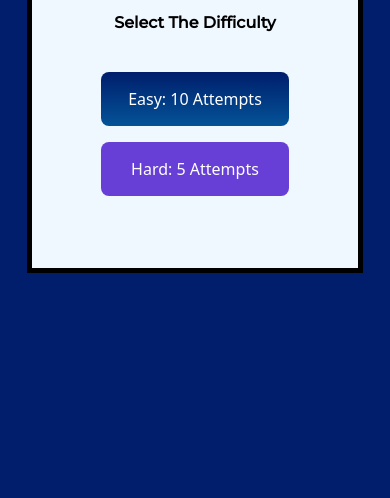
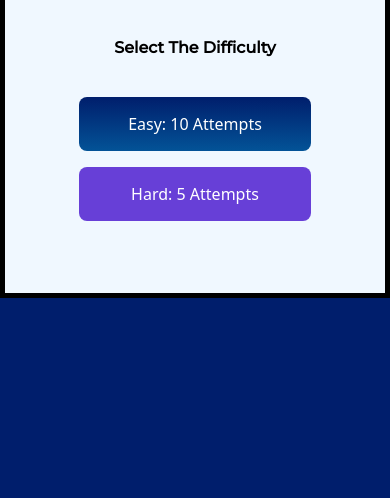
Before and after one commit to yashjee003/guessnumber.github.io, a plain HTML site: page index.html in a window 390 px wide. Shown: the part 346-844 px from the top of the page. Drawn offline with Linux system fonts and the light colour scheme.

Commit message:
Update style.css

```diff
--- a/style.css
+++ b/style.css
@@ -106,7 +106,7 @@
   }
 
   main{
-    width: 86%;
+    width: 100%;
     border-width: 5px;
   }
   img{
```
